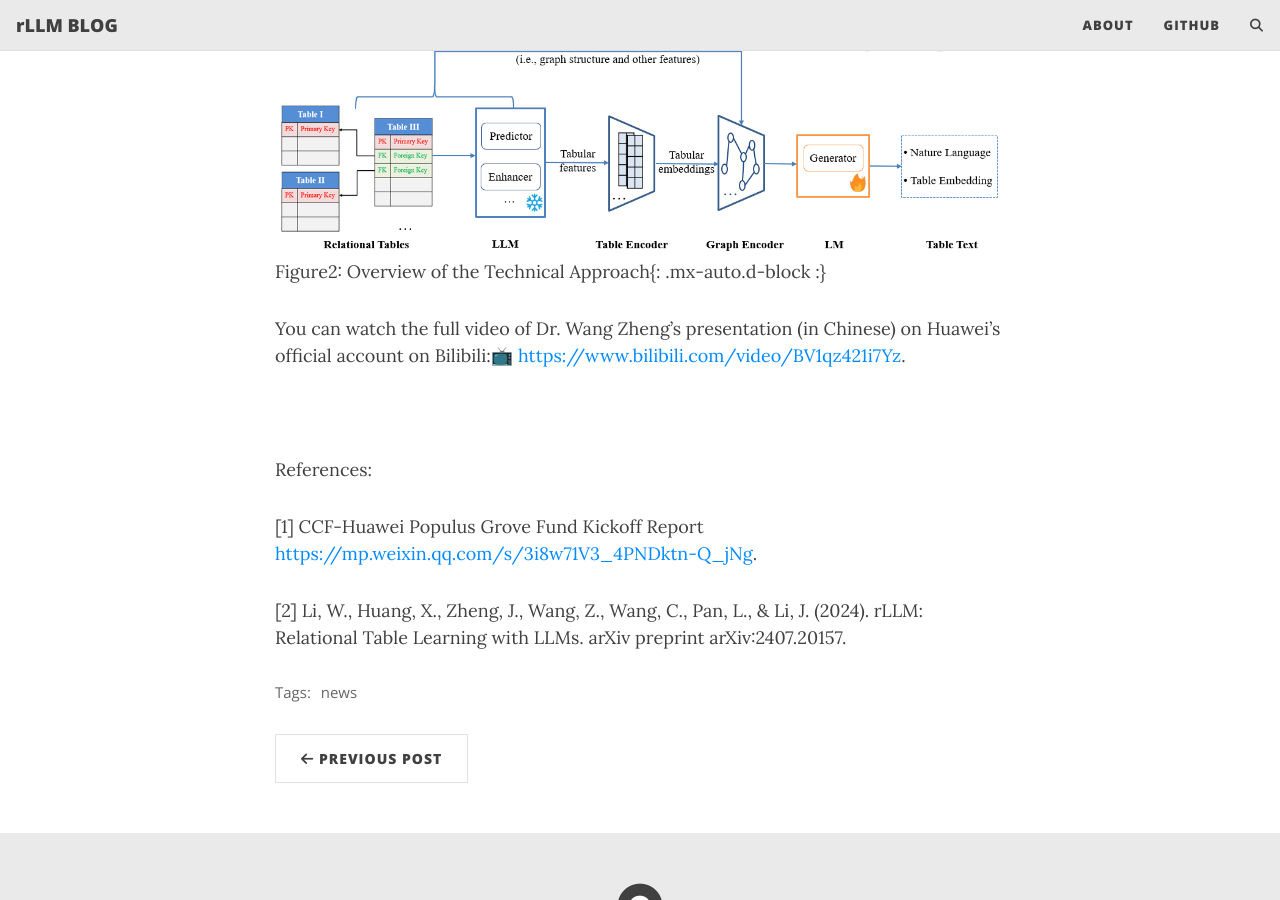
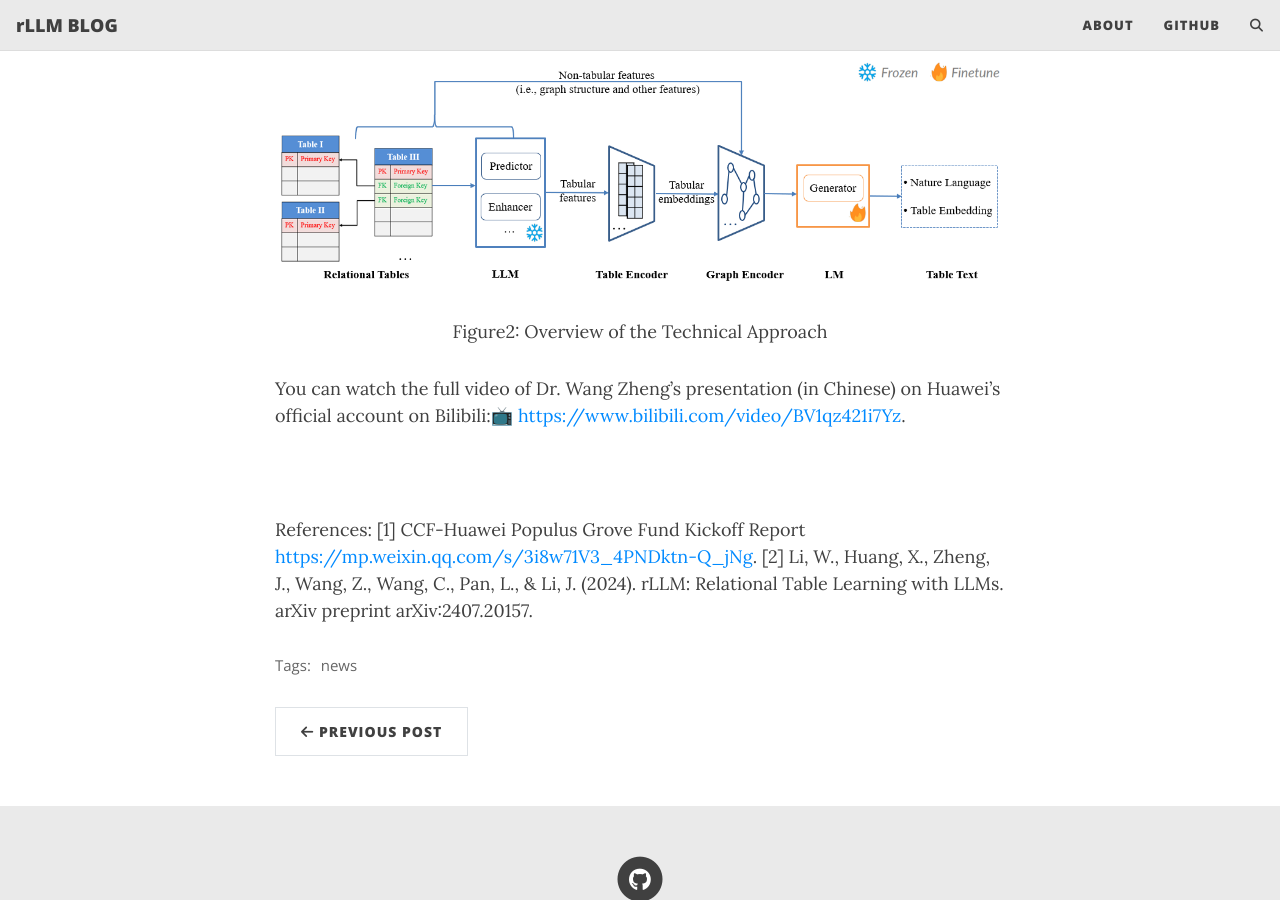
Before and after one commit to rllm-project/rllm-project.github.io, a Jekyll site: the page built from _posts/2024-11-26-rLLM-Project-Supported-by-Huawei-Fund-Advancing-AI-with-Tabular-Data.md, in a window 1280 px wide and 900 px high, scrolled down 1765 px. Built offline with Jekyll 4.4.1, drawn with Linux system fonts in a browser that asks for light colours; comment, search, counter and statistics services are not loaded; part of the change alters nothing that is shown; some of the changed text lies outside the part shown.

Commit message:
add post: 2024 11 26 rLLM Project Supported by Huawei Fund: Advancing AI with Tabular Data 3

```diff
--- a/_posts/2024-11-26-rLLM-Project-Supported-by-Huawei-Fund-Advancing-AI-with-Tabular-Data.md
+++ b/_posts/2024-11-26-rLLM-Project-Supported-by-Huawei-Fund-Advancing-AI-with-Tabular-Data.md
@@ -14,7 +14,7 @@ author: rLLM Group
 Our project is supported by the CCF-Huawei Populus Grove Fund (CCF-华为胡杨林基金数据库专项). The goal of this project is to focus on Tabular Data Governance for AI Tasks. The core challenge is: LLMs have strong generalization capabilities, while databases contain vast amounts of accurate knowledge and excel in handling tabular data. Can we combine the strengths of both to help AI models handle tasks that involve tabular data?
 
 ![photo_of_the_scene](/assets/img/2024-11-26/image.png){: .mx-auto.d-block :}
-Figure1: Venue of the Academic Report Presentation{: .mx-auto.d-block :}
+<p style="text-align: center;">Figure1: Venue of the Academic Report Presentation</p>
 
 In August 2024, we presented the kickoff report in Urumqi, Xinjiang [1], where Dr. Wang Zheng shared our approach and gave a talk titled "Tabular Data Governance for AI Tasks." The main points of the talk included:
 - Tabular data is fundamental for AI tasks: The clear, structured format of tabular data makes it easy for computers to process and analyze. It is widely used in key areas like artificial intelligence, data analysis, and business decision-making because of its efficiency and accuracy in handling complex tasks.
@@ -22,14 +22,12 @@ In August 2024, we presented the kickoff report in Urumqi, Xinjiang [1], where D
 - A scalable solution for tabular data governance: To solve the challenges of Tabular Data Governance, we’ve developed a scalable framework based on the BRIDGE algorithm for relational table learning. This framework, built on the rLLM platform [2], offers a robust approach to integrating AI with relational databases to improve the handling of tabular data across various domains.
 
 ![Overview_of_the_Technical_Approach](/assets/img/2024-11-26/image1.png){: .mx-auto.d-block :}
-Figure2: Overview of the Technical Approach{: .mx-auto.d-block :}
+<p style="text-align: center;">Figure2: Overview of the Technical Approach</p>
 
 You can watch the full video of Dr. Wang Zheng’s presentation (in Chinese) on Huawei's official account on Bilibili:📺 [https://www.bilibili.com/video/BV1qz421i7Yz](Watch the Video on Bilibili).
 
 <br>
 
 References:
-
 [1] CCF-Huawei Populus Grove Fund Kickoff Report [https://mp.weixin.qq.com/s/3i8w71V3_4PNDktn-Q_jNg](https://mp.weixin.qq.com/s/3i8w71V3_4PNDktn-Q_jNg).
-
 [2] Li, W., Huang, X., Zheng, J., Wang, Z., Wang, C., Pan, L., & Li, J. (2024). rLLM: Relational Table Learning with LLMs. arXiv preprint arXiv:2407.20157.
```
